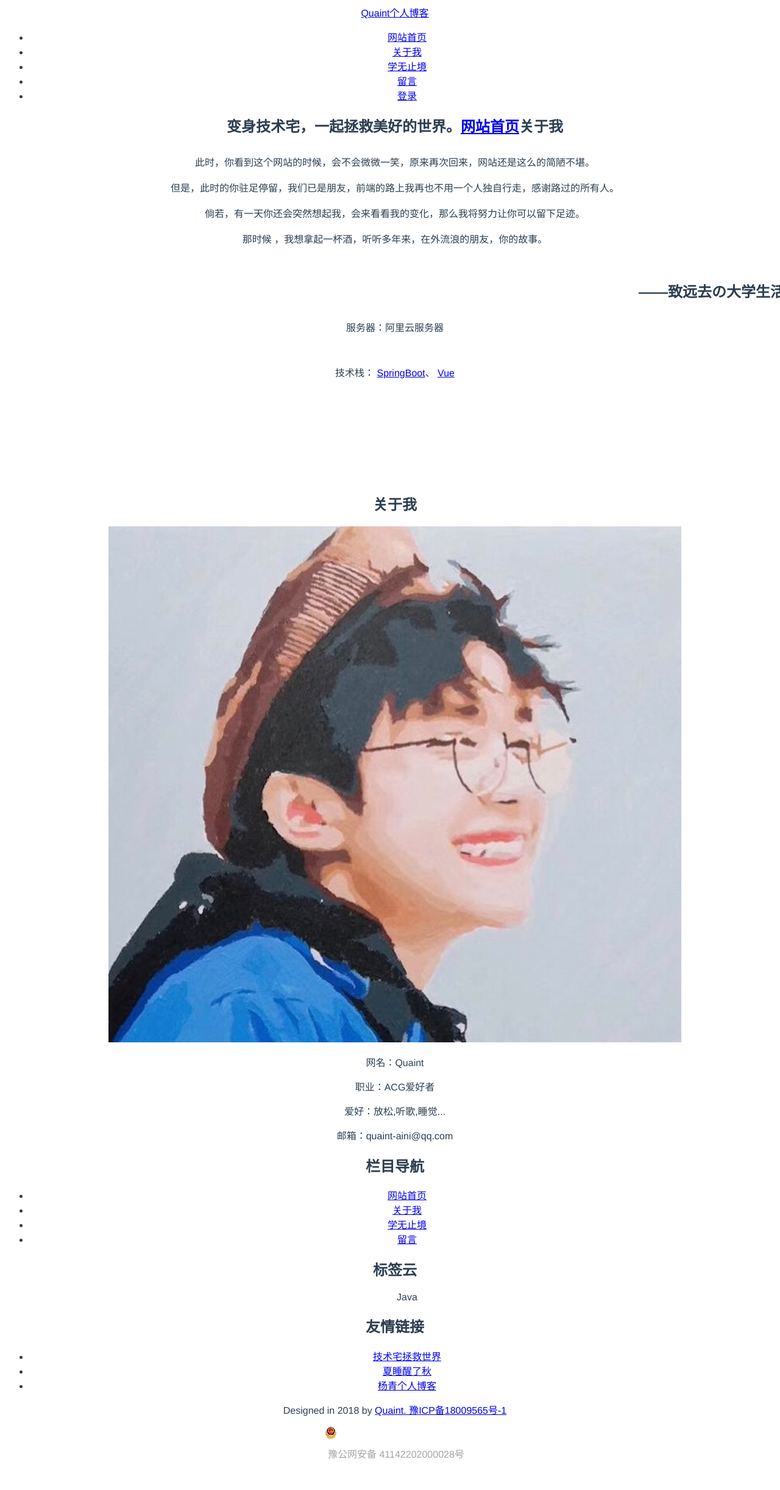
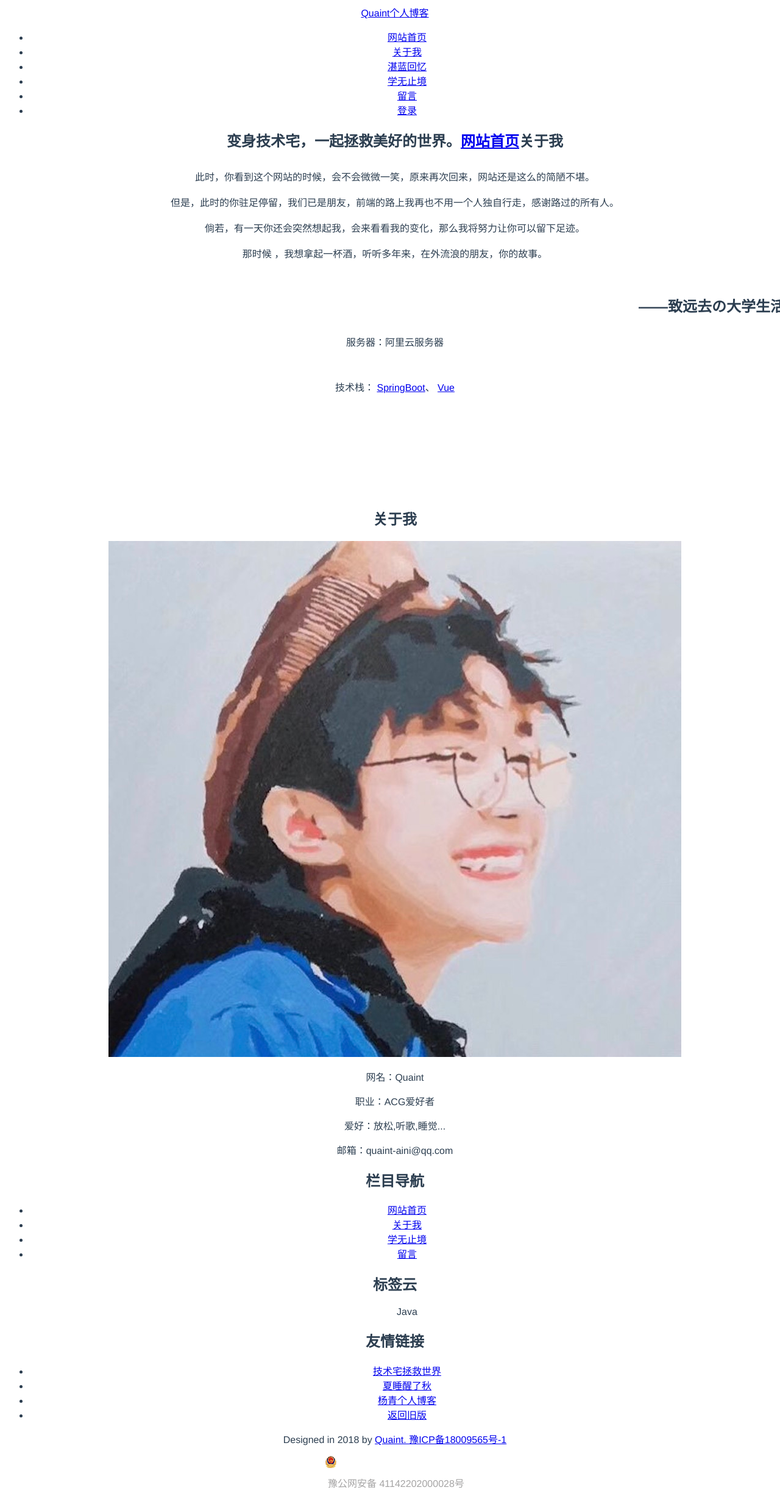
Before and after one commit to quaint-github/quaint-blog-plus-web, a Vue app: page /about in a window 1280 px wide. Shown: the whole page at 61% size. Before the commit the page ends 2395 px from the top, so only its background shows below. Built offline with nearby package versions, Linux system fonts and the light colour scheme; no server answers; what vue-meta-info would draw is missing.

Commit message:
增加友联，和回到旧版

```diff
--- a/src/components/BlogHead.vue
+++ b/src/components/BlogHead.vue
@@ -8,6 +8,7 @@
                         <li><router-link to="/">网站首页</router-link></li>
                         <li><router-link to="/about">关于我</router-link></li>
                         <!--<li><router-link to="/share">模板分享</router-link></li>-->
+                        <li><a href="http://quaint-aini.com:7777/" target="_blank">湛蓝回忆</a></li>
                         <li><router-link to="/list">学无止境</router-link></li>
                         <li><router-link to="/saying">留言</router-link></li>
                         <li style="padding: 0;" v-if="memberInfo.nickName">
--- a/src/components/RightFriendshipLink.vue
+++ b/src/components/RightFriendshipLink.vue
@@ -5,6 +5,7 @@
             <li><a target="_blank" href="https://www.mihayo.com/" title="米哈游">技术宅拯救世界</a></li>
             <li><a target="_blank" href="http://www.xsxlq.cn/" title="夏睡醒了秋">夏睡醒了秋</a></li>
             <li><a target="_blank" href="http://www.yangqq.com" title="杨青个人博客">杨青个人博客</a></li>
+            <li><a target="_blank" href="http://quaint-aini.com:7777/" title="回到旧版">返回旧版</a></li>
         </ul>
     </div>
 </template>
```
